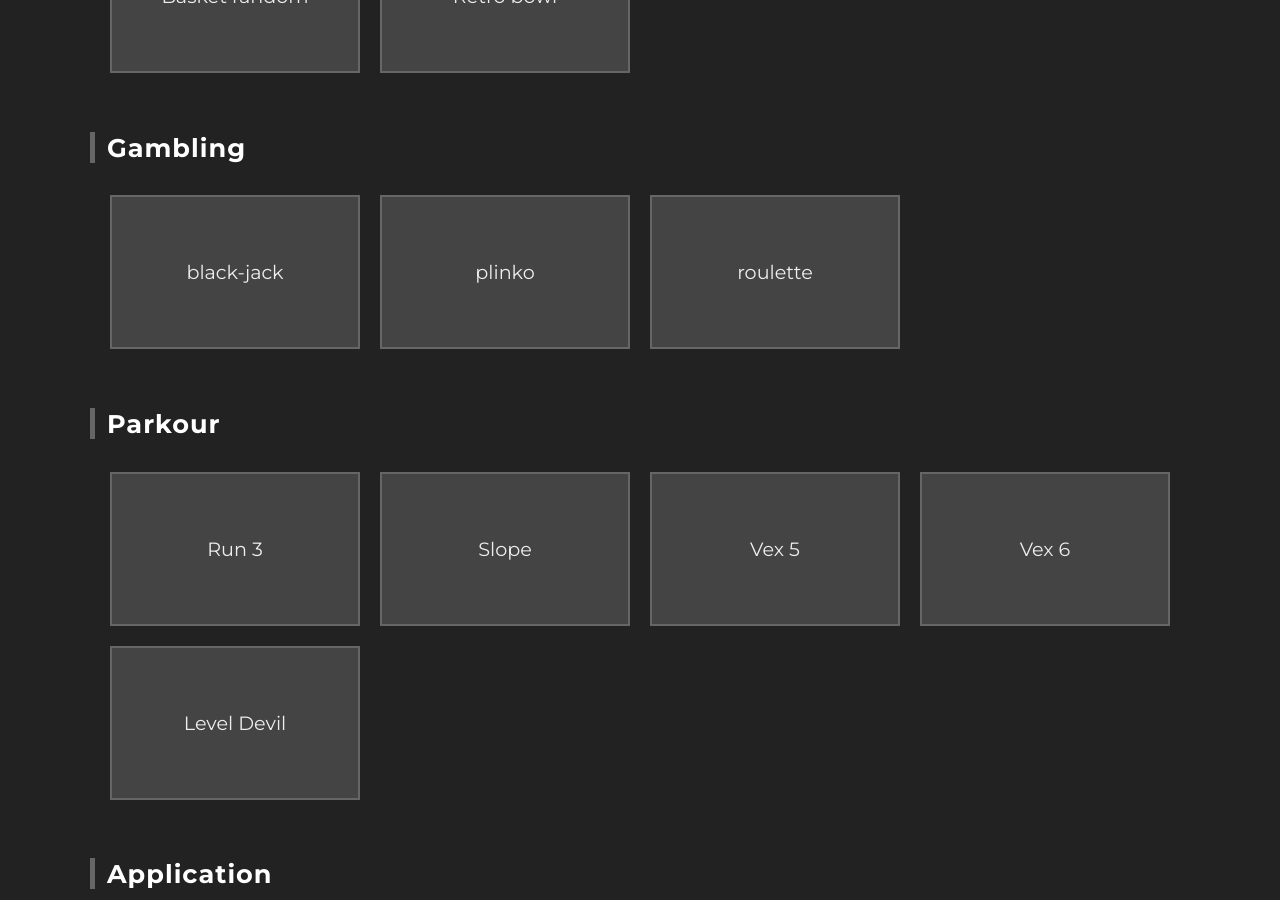
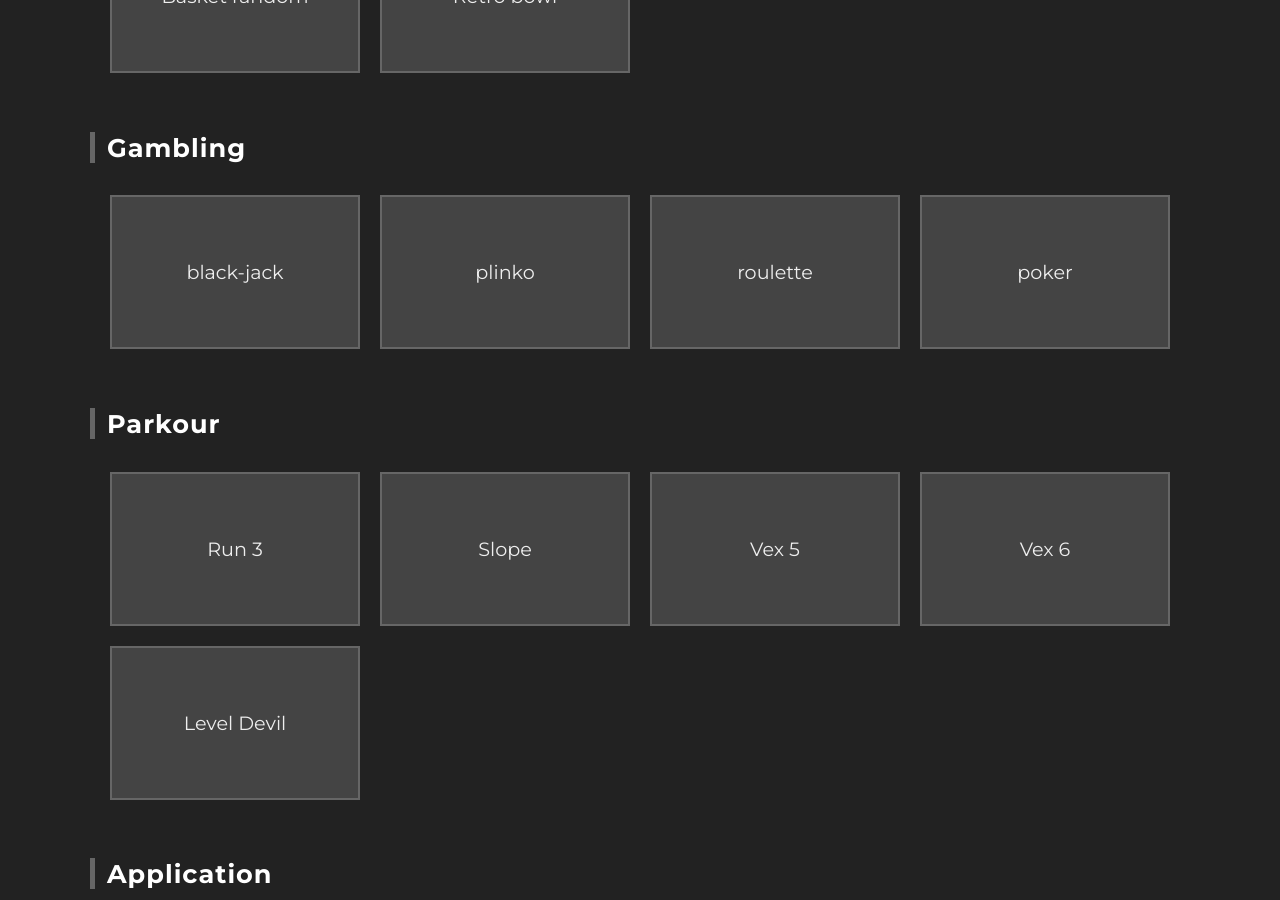
Before and after one commit to noxgate0fficial/noxgate0fficial.github.io, a Jekyll site: the page index.html, which Jekyll copies as it is, in a window 1280 px wide and 900 px high, scrolled down 548 px. Built offline with Jekyll 4.4.1, drawn with Linux system fonts in a browser that asks for light colours.

Commit message:
Update index.html

```diff
--- a/index.html
+++ b/index.html
@@ -125,6 +125,9 @@
           <a class="game-tile" href="roulette.html">
             <span>roulette</span>
           </a>
+          <a class="game-tile" href="poker.html">
+            <span>poker</span>
+          </a>
         </div>
       </div>
 
```
